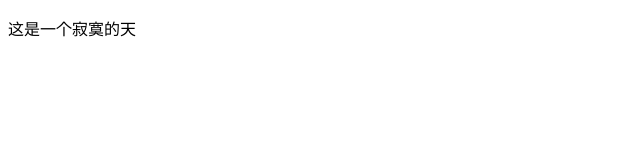
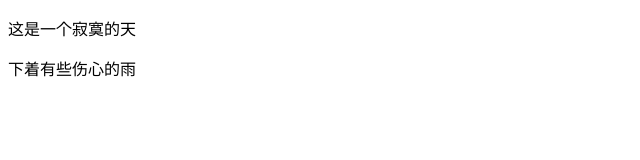
Before and after one commit to 18170960915/36qi, a plain HTML site: page index.html in a window 1280 px wide. Shown: the whole page, without its empty margins (0-640 px from the left). Drawn offline with Linux system fonts and the light colour scheme.

Commit message:
第三方士大夫

```diff
--- a/index.html
+++ b/index.html
@@ -8,5 +8,6 @@
 </head>
 <body>
     <p>这是一个寂寞的天</p>
+    <p>下着有些伤心的雨</p>
 </body>
 </html>
```
